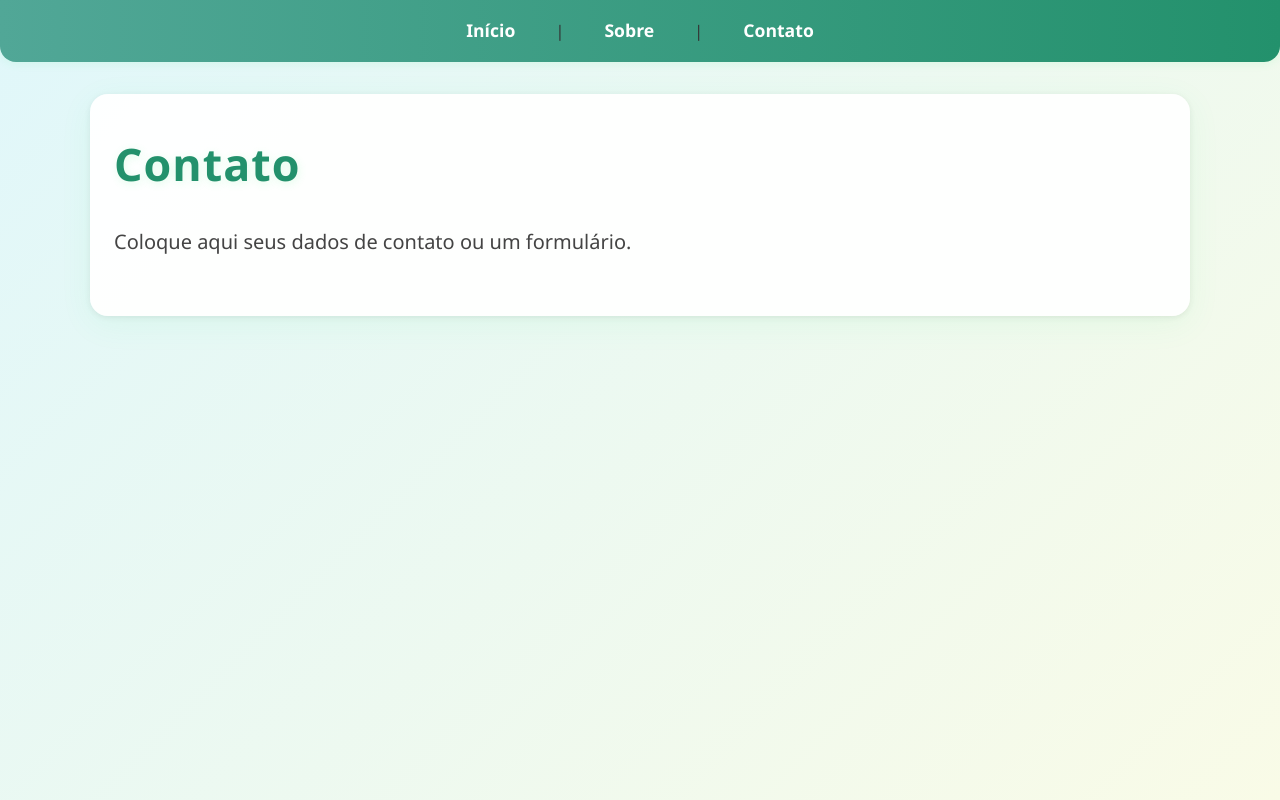
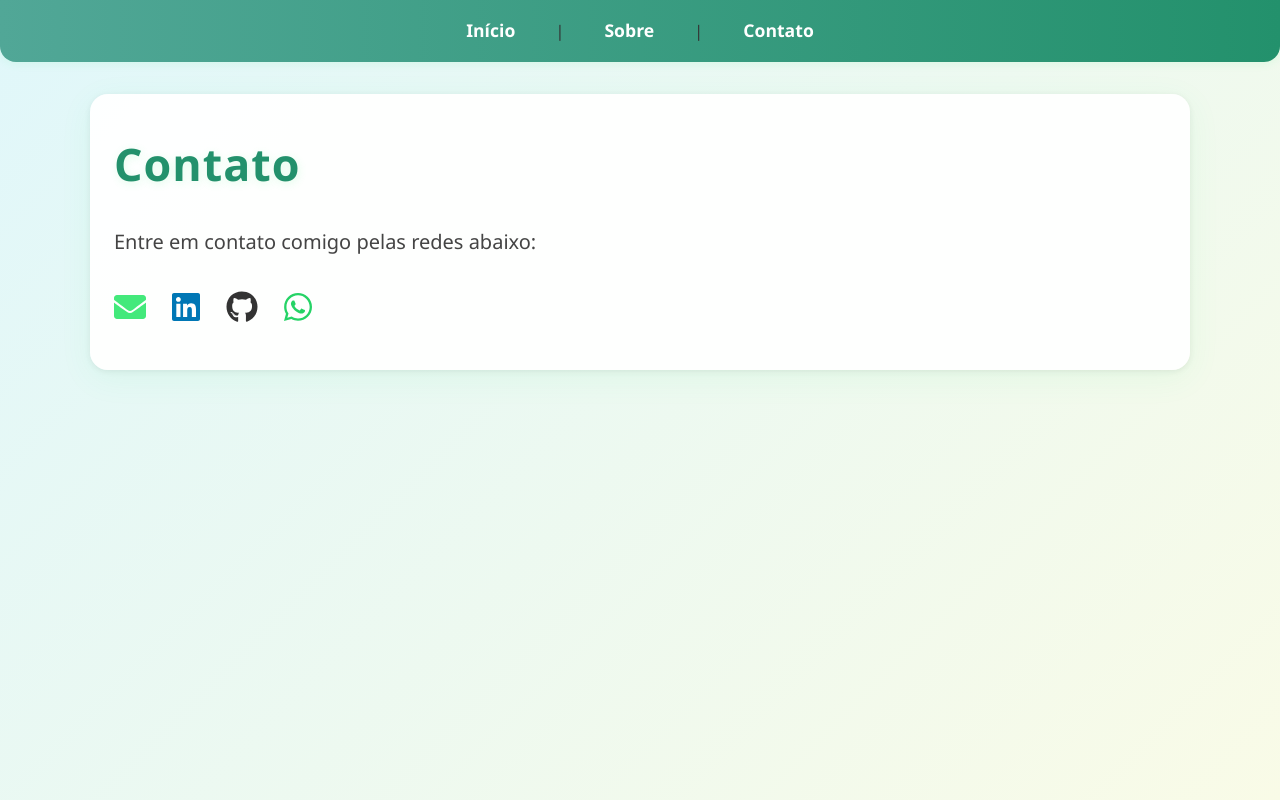
Before and after one commit to Jmigliatti/myProfile, a React (Create React App) app: page /contato in a window 1280 px wide. Built offline with nearby package versions, Linux system fonts and the light colour scheme.

Commit message:
adicionando multiplas paginas

```diff
--- a/package.json
+++ b/package.json
@@ -11,6 +11,7 @@
     "gh-pages": "^6.3.0",
     "react": "^19.1.0",
     "react-dom": "^19.1.0",
+    "react-icons": "^5.5.0",
     "react-router-dom": "^7.6.0",
     "react-scripts": "5.0.1",
     "web-vitals": "^2.1.4"
--- a/src/pages/Contato.js
+++ b/src/pages/Contato.js
@@ -1,9 +1,26 @@
+import { FaEnvelope, FaLinkedin, FaGithub, FaWhatsapp } from "react-icons/fa";
+
 function Contato() {
   return (
     <div className="container">
       <h1>Contato</h1>
-      <p>Coloque aqui seus dados de contato ou um formulário.</p>
+      <p>Entre em contato comigo pelas redes abaixo:</p>
+      <div style={{ display: "flex", gap: "24px", fontSize: "2rem", marginTop: "24px" }}>
+        <a href="mailto:seuemail@email.com" title="E-mail" style={{ color: "#43e97b" }}>
+          <FaEnvelope />
+        </a>
+        <a href="https://www.linkedin.com/in/seuusuario" target="_blank" rel="noopener noreferrer" title="LinkedIn" style={{ color: "#0077b5" }}>
+          <FaLinkedin />
+        </a>
+        <a href="https://github.com/seuusuario" target="_blank" rel="noopener noreferrer" title="GitHub" style={{ color: "#333" }}>
+          <FaGithub />
+        </a>
+        <a href="https://wa.me/5599999999999" target="_blank" rel="noopener noreferrer" title="WhatsApp" style={{ color: "#25d366" }}>
+          <FaWhatsapp />
+        </a>
+      </div>
     </div>
   );
 }
+
 export default Contato;
```
Also changed, not shown: 1 other file (tests, documents, lock files or other folders).
